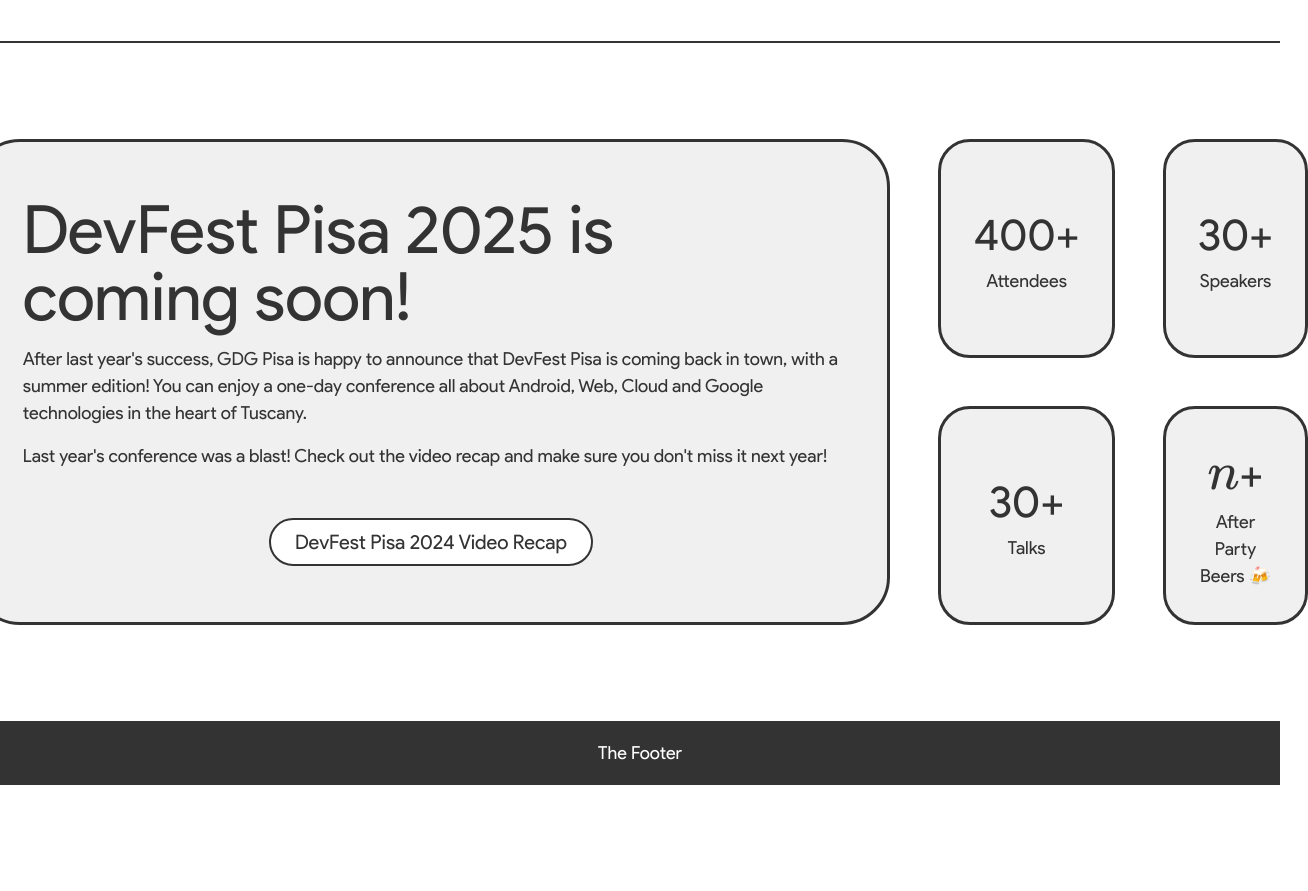
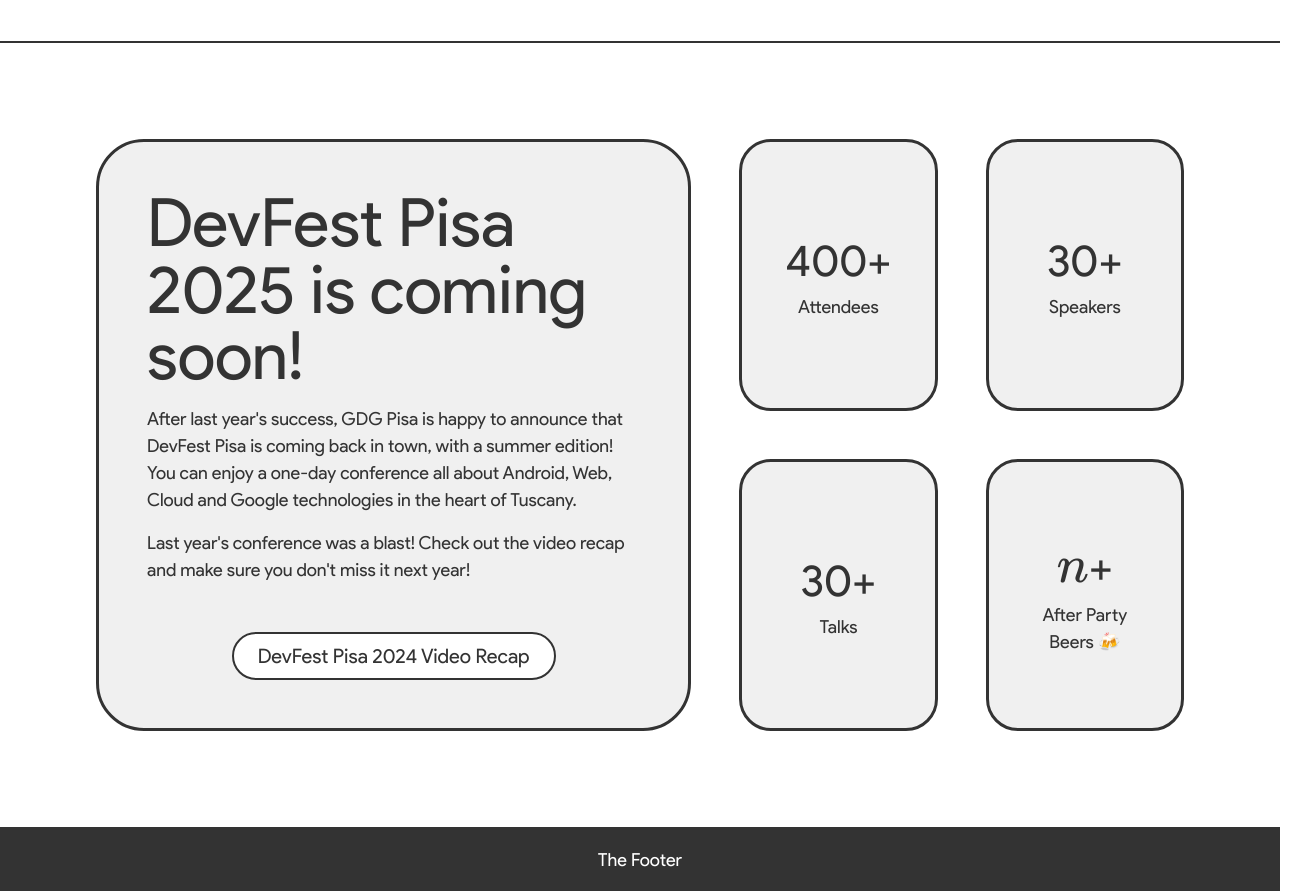
Before and after one commit to gdgpisa/devfest-2025, an Astro site: page / in a window 1280 px wide. Shown: the part 1240-2131 px from the top of the page, 1308 px wide, since content can reach past the window. Before the commit the page ends 2025 px from the top, so only its background shows below. Built offline with nearby package versions, Linux system fonts and the light colour scheme; Astro itself is replaced by a stand-in of ours.

Commit message:
fix: stats-card horizontal overflow

```diff
--- a/src/styles/main.css
+++ b/src/styles/main.css
@@ -231,7 +231,8 @@
         > .stats-card {
             --size: 3rem;
 
-            width: 80ch;
+            max-width: 80ch;
+            width: 100%;
             grid-column: span 1;
             grid-row: span 2;
         }
```
